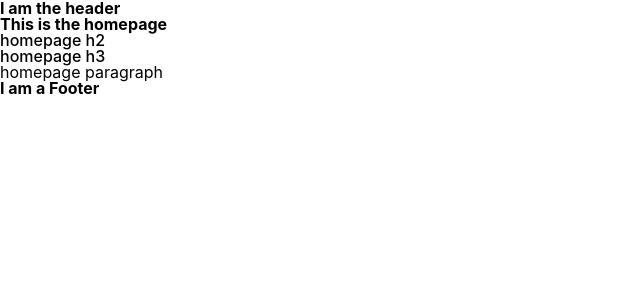
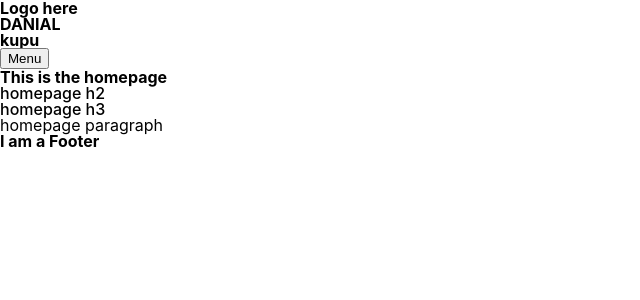
Before and after one commit to danialabubakar91/portfolio, a React (Vite) app: page / in a window 1280 px wide. Shown: the top 300 px of the page, without its empty margins (0-640 px from the left). Built offline with nearby package versions, Linux system fonts and the light colour scheme.

Commit message:
Testing out compound components and typescript prop handling

```diff
--- a/src/components/Header.tsx
+++ b/src/components/Header.tsx
@@ -1,7 +1,19 @@
+import Result from './Menu/index.tsx'
+// import Menu from './Menu/Menu.tsx'
+// import MenuButton from './Menu/MenuButton.tsx'
+
 
 const Header:React.FC = () => {
     return(
-        <h1>I am the header</h1>
+        <header>
+            <div className="site-logo">
+                <h1>Logo here</h1>
+                <h1>DANIAL</h1>
+            </div>
+            <Result shalin={"kupu"}>
+                <Result.Button>Menu</Result.Button>
+            </Result>
+        </header>
     )
 }
 
--- /dev/null
+++ b/src/components/Menu/Menu.tsx
@@ -0,0 +1,38 @@
+
+import React from 'react'
+
+interface Props {
+    children : React.ReactNode;
+    shalin: string
+}
+
+
+const Menu:React.FC<Props> = ({children,shalin}:Props) => {
+    return(
+        <div>
+            <h1>{shalin}</h1>
+            {children}
+        </div>
+    )
+}
+
+export default Menu;
+
+// import React from 'react'
+
+// type Props = {
+//     children: React.ReactNode;
+//     shalin: string
+// }
+
+
+// const Menu:React.FC<Props> = (props: Props) => {
+//     return(
+//         <div>
+//             <h1>{props.shalin}</h1>
+//             {props.children}
+//         </div>
+//     )
+// }
+
+// export default Menu;
--- /dev/null
+++ b/src/components/Menu/MenuButton.tsx
@@ -0,0 +1,13 @@
+import React from 'react'
+
+interface Props {
+    children: React.ReactNode
+}
+
+const MenuButton:React.FC<Props> = ({children}:Props) => {
+    return(
+        <button>{children}</button>
+    )
+}
+
+export default MenuButton;
--- /dev/null
+++ b/src/components/Menu/index.tsx
@@ -0,0 +1,23 @@
+
+
+import Menu from './Menu.tsx'
+import MenuButton from './MenuButton.tsx'
+
+interface MenuSomething extends React.FC<{ shalin:string, children: React.ReactNode }>{
+    Button: typeof MenuButton
+}
+
+
+const Result:MenuSomething = Menu as MenuSomething;
+Result.Button = MenuButton;
+
+
+// Object.assign(Menu, {Button:MenuButton});
+// const MenuSomething = Menu as MenuSomething;
+
+// Object.assign(Menu, {Button:MenuButton});
+
+// const MenuSomething = Menu as MenuSomething;
+
+
+export default Result;
```
